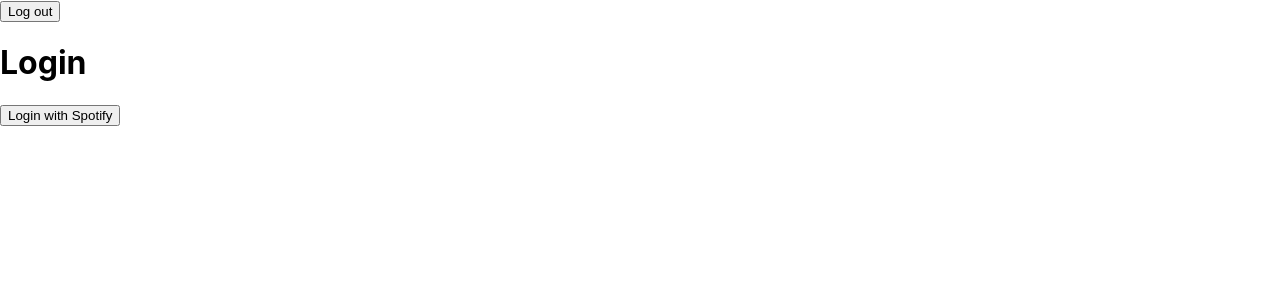
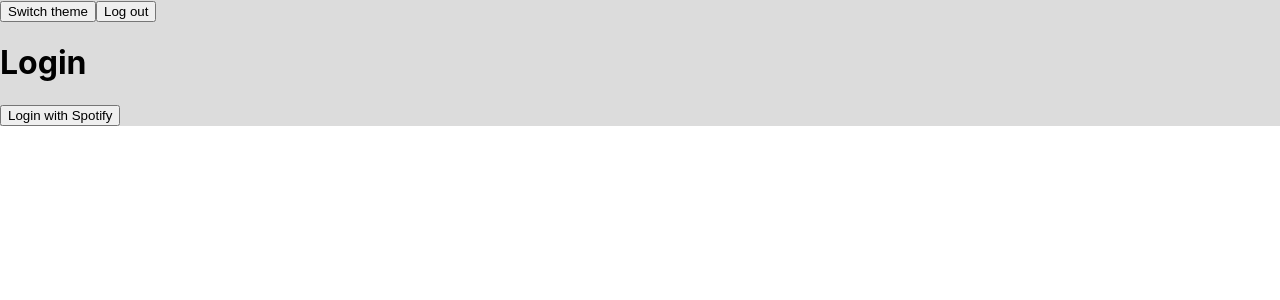
Before and after one commit to ElenaKikiova/spotify-app, a React (Create React App) app: page /login in a window 1280 px wide. Shown: the top 300 px of the page. Built offline with nearby package versions, Linux system fonts and the light colour scheme.

Commit message:
SCSS, themeing and switching themes

```diff
--- a/package.json
+++ b/package.json
@@ -11,6 +11,7 @@
     "react-dom": "^18.2.0",
     "react-router-dom": "^6.16.0",
     "react-scripts": "5.0.1",
+    "sass": "^1.69.4",
     "web-vitals": "^2.1.4"
   },
   "scripts": {
--- a/src/components/UserData.jsx
+++ b/src/components/UserData.jsx
@@ -1,15 +1,23 @@
 import { useMemo } from "react";
+
+import styles from './UserData.module.scss';
 
 const UserData = ({ data }) => {
 
   const profilePic = useMemo(() => {
     return data.images && data.images.length > 1 ? data.images[1].url : data.images[0].url
-  }, [data.images])
+  }, [data.images]);
+
+  console.log(profilePic)
 
   return <>
-    <div>
-      <div>{ data.display_name }</div>
-      <div style={{'backgroundImage': profilePic}}></div>
+    <div className={styles.userData}>
+      <div className={styles.userData}>
+        { data.display_name }
+      </div>
+      <div
+        className={styles['userData--profilePic']}
+        style={{'backgroundImage': `url(` + profilePic + `)`}}></div>
     </div>
   </>
 };
--- /dev/null
+++ b/src/components/UserData.module.scss
@@ -0,0 +1,9 @@
+.userData{
+  padding: 1rem;
+  .userData--profilePic{
+    width: 100px;
+    height: 100px;
+    background-size: contain;
+    border-radius: 50%;
+  }
+}
--- a/src/context/context.js
+++ b/src/context/context.js
@@ -1,17 +1,18 @@
 import { createContext, useState } from "react";
 
-
-const AppContext = createContext({
+const initialData = {
   isLogged: false,
   setIsLogged: () => {},
   darkTheme: false,
   setDarkTheme: () => {},
-});
+}
+
+const AppContext = createContext(initialData);
 
 const AppContextProvider = ({ children }) => {
 
-  const [isLogged, setIsLogged] = useState(false);
-  const [darkTheme, setDarkTheme] = useState(false);
+  const [isLogged, setIsLogged] = useState(initialData.isLogged);
+  const [darkTheme, setDarkTheme] = useState(initialData.darkTheme);
 
   const contextData = {
     isLogged,
--- /dev/null
+++ b/src/themes/dark.scss
@@ -0,0 +1,9 @@
+$bg-color: #343434;
+$color: #fcfcfc;
+
+$dark: (
+  page: (
+    bg-color: $bg-color,
+    color: $color
+  )
+)
--- /dev/null
+++ b/src/themes/light.scss
@@ -0,0 +1,9 @@
+$bg-color: #dcdcdc;
+$color: #232323;
+
+$light: (
+  page: (
+    bg-color: $bg-color,
+    color: $color
+  )
+)
--- /dev/null
+++ b/src/themes/themes.scss
@@ -0,0 +1,8 @@
+@import './light.scss';
+@import './dark.scss';
+
+@mixin apply-theme($theme-name, $theme-map){
+  .#{$theme-name} {
+    background-color: map-get(map-get($theme-map, page), bg-color);
+  }
+}
--- a/src/ui/Menu.jsx
+++ b/src/ui/Menu.jsx
@@ -1,12 +1,21 @@
+import { useContext } from "react";
 import { logout } from "../spotify-auth/auth";
+import { AppContext } from "../context/context";
 
 const Menu = () => {
+
+  const { setDarkTheme } = useContext(AppContext);
 
   const onLogout = () => {
     logout();
   }
 
+  const onThemeChange = () => {
+    setDarkTheme((t) => !t)
+  }
+
   return <>
+    <button onClick={onThemeChange}>Switch theme</button>
     <button onClick={onLogout}>Log out</button>
   </>
 };
--- a/src/ui/Page.jsx
+++ b/src/ui/Page.jsx
@@ -1,10 +1,22 @@
+import { useContext, useMemo } from "react";
 import Menu from "./Menu";
 
+// Themes
+import styles from './Page.module.scss';
+import { AppContext } from "../context/context";
+
 const Page = ({ children }) => {
-  return <>
-  <Menu />
-  <>{ children }</>
-  </>
+
+  const { darkTheme } = useContext(AppContext);
+  const theme = useMemo(() => {
+    console.log(darkTheme)
+    return darkTheme ? 'dark' : 'light';
+  }, [darkTheme]);
+
+  return <div className={styles[theme]}>
+    <Menu />
+    <>{ children }</>
+  </div>
 };
 
 export default Page;
--- /dev/null
+++ b/src/ui/Page.module.scss
@@ -0,0 +1,8 @@
+@import '../themes/light.scss';
+@import '../themes/dark.scss';
+@import '../themes/themes.scss';
+
+body {
+  @include apply-theme(light, $light);
+  @include apply-theme(dark, $dark);
+}
```
Also changed, not shown: 1 other file (tests, documents, lock files or other folders).
